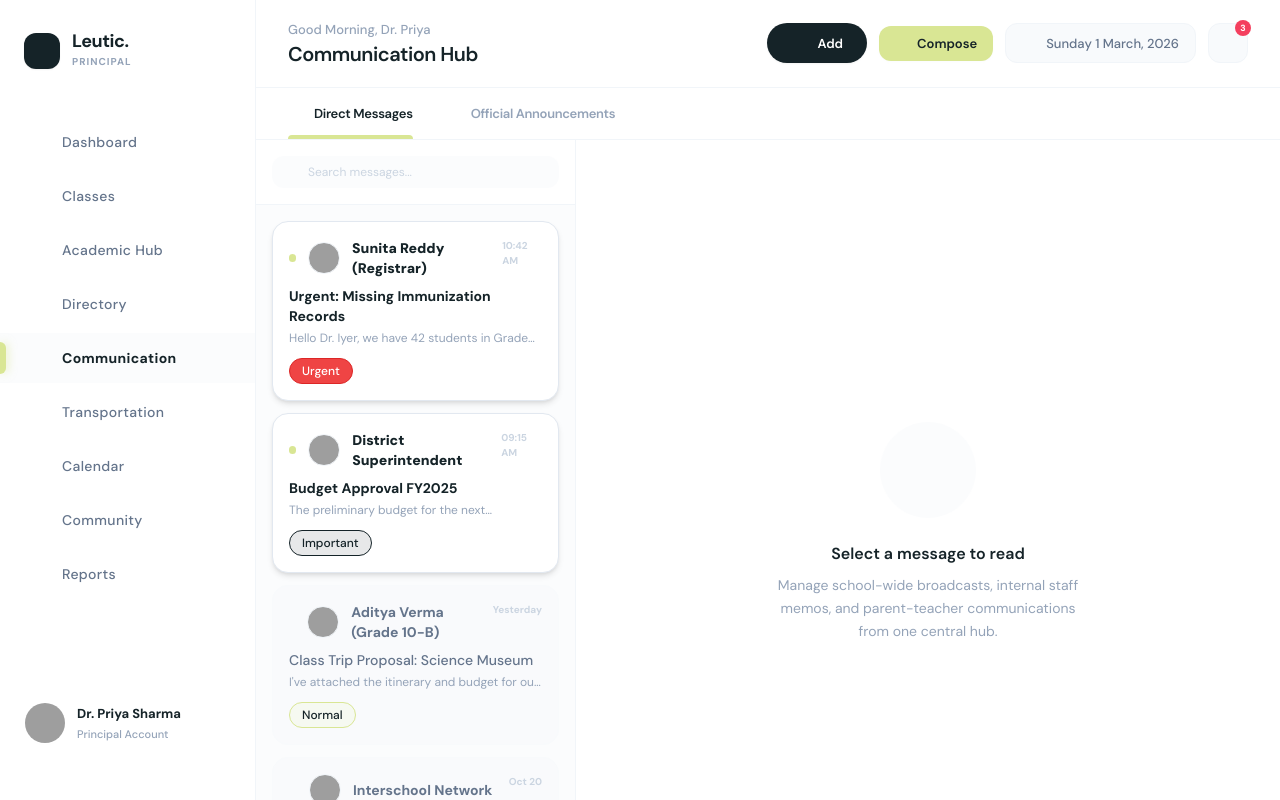
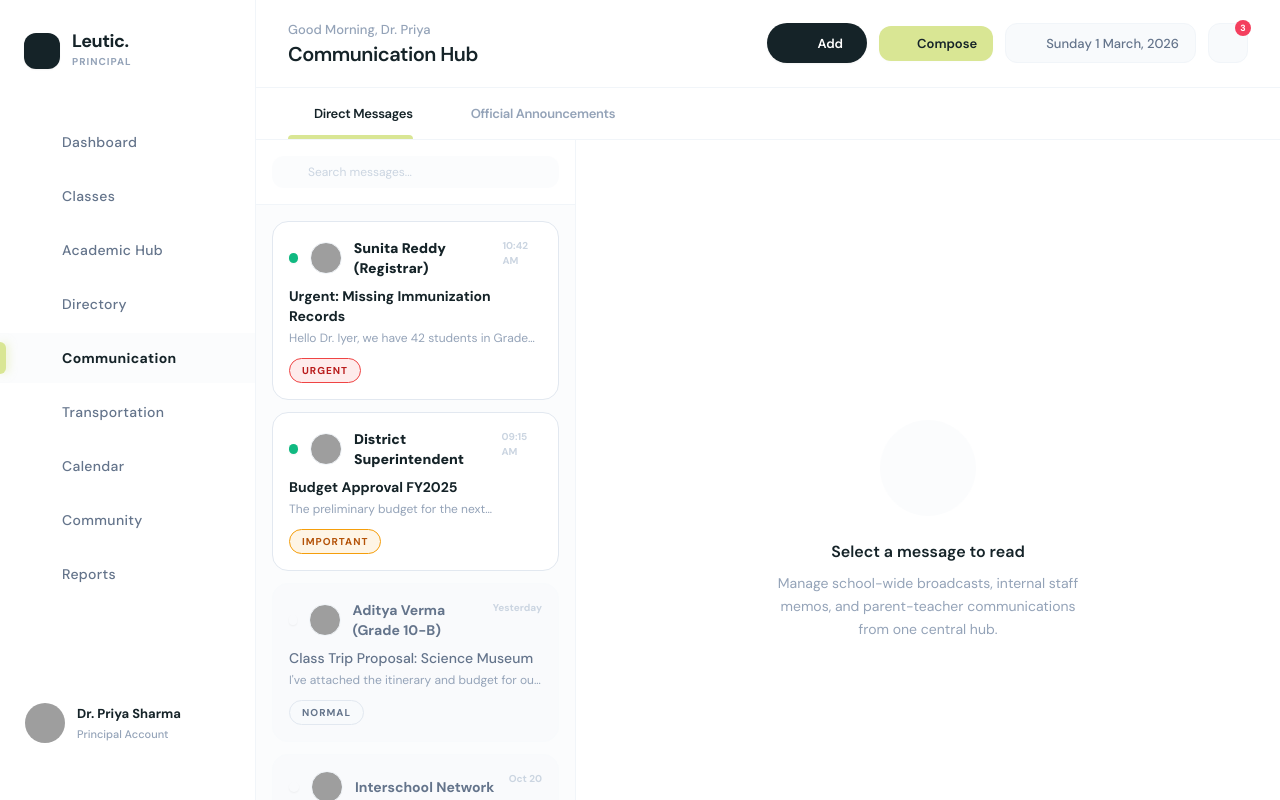
Before and after one commit to i-ap5/letuic_schoolAdmin, a React (Vite) app: page /communications in a window 1280 px wide. Built offline with nearby package versions, Linux system fonts and the light colour scheme; grey boxes are pictures that could not be loaded.

Commit message:
UI Polish: Modernize Communications Hub tabs, filters, and priority styling

```diff
--- a/src/features/communications/pages/AnnouncementsPage.tsx
+++ b/src/features/communications/pages/AnnouncementsPage.tsx
@@ -96,17 +96,17 @@ export const AnnouncementsPage = ({ isHubChild }: { isHubChild?: boolean }) => {
 
         {/* Announcements List */}
         <div className="bg-white rounded-2xl border border-slate-100 shadow-sm shadow-slate-100/30 overflow-hidden">
-          <div className="p-6 border-b border-slate-100 flex justify-between items-center">
-            <div className="flex gap-4">
+          <div className="p-5 border-b border-slate-100 flex justify-between items-center">
+            <div className="flex bg-slate-50 p-1.5 rounded-full border border-slate-100">
               {["all", "published", "drafts", "scheduled"].map((filter) => (
                 <button
                   key={filter}
                   onClick={() => setActiveFilter(filter)}
                   className={cn(
-                    "text-xs font-medium capitalize px-3 py-1.5 rounded-xl transition-all",
+                    "px-5 py-1.5 text-[12px] font-bold uppercase tracking-widest transition-all rounded-full",
                     activeFilter === filter
-                      ? "bg-secondary text-white"
-                      : "text-slate-400 hover:bg-slate-50",
+                      ? "bg-white text-secondary shadow-sm shadow-slate-200/50 border border-slate-100/50"
+                      : "text-slate-400 hover:text-secondary hover:bg-slate-100/50",
                   )}
                 >
                   {filter}
@@ -153,11 +153,11 @@ export const AnnouncementsPage = ({ isHubChild }: { isHubChild?: boolean }) => {
                       </p>
                     </td>
                     <td className="px-6 py-4">
-                      <div className="flex flex-wrap gap-1">
+                      <div className="flex flex-wrap gap-1.5">
                         {ann.visibility.split(", ").map((v, i) => (
                           <span
                             key={i}
-                            className="text-xs font-medium px-2 py-0.5 rounded bg-primary/10 text-secondary border border-primary/20 capitalize"
+                            className="text-[10px] font-bold px-3 py-1.5 rounded-full bg-slate-50 text-slate-500 border border-slate-200 uppercase tracking-widest"
                           >
                             {v}
                           </span>
--- a/src/features/communications/pages/CommunicationsPage.tsx
+++ b/src/features/communications/pages/CommunicationsPage.tsx
@@ -22,7 +22,7 @@ const MessageItem = ({
     className={cn(
       "p-4 rounded-2xl border transition-all cursor-pointer group",
       unread
-        ? "bg-white border-slate-200 shadow-md"
+        ? "bg-white border-slate-200"
         : "bg-slate-50/50 border-slate-50 hover:border-slate-200",
     )}
   >
@@ -30,8 +30,8 @@ const MessageItem = ({
       <div className="flex items-center gap-3">
         <div
           className={cn(
-            "size-2 rounded-full",
-            unread ? "bg-primary" : "bg-transparent",
+            "size-2.5 rounded-full shadow-sm",
+            unread ? "bg-emerald-500" : "bg-transparent",
           )}
         ></div>
         <div
@@ -64,15 +64,15 @@ const MessageItem = ({
       {subject}
     </h4>
     <p className="text-xs text-slate-400 line-clamp-1">{preview}</p>
-    <div className="flex gap-2 mt-3">
+    <div className="flex gap-2 mt-3 text-slate-400 font-medium">
       <span
         className={cn(
-          "text-xs font-medium px-3 py-1 rounded-full capitalize border",
+          "text-[10px] font-bold px-3 py-1 rounded-full uppercase tracking-widest border",
           priority === "urgent"
-            ? "bg-red-500 text-white border-red-600"
+            ? "bg-red-500/10 text-red-700 border-red-500"
             : priority === "important"
-              ? "bg-secondary/10 text-secondary border border-secondary"
-              : "bg-primary/10 text-secondary border border-primary",
+              ? "bg-amber-500/10 text-amber-700 border-amber-500"
+              : "bg-slate-50 text-slate-500 border-slate-200",
         )}
       >
         {priority}
```
